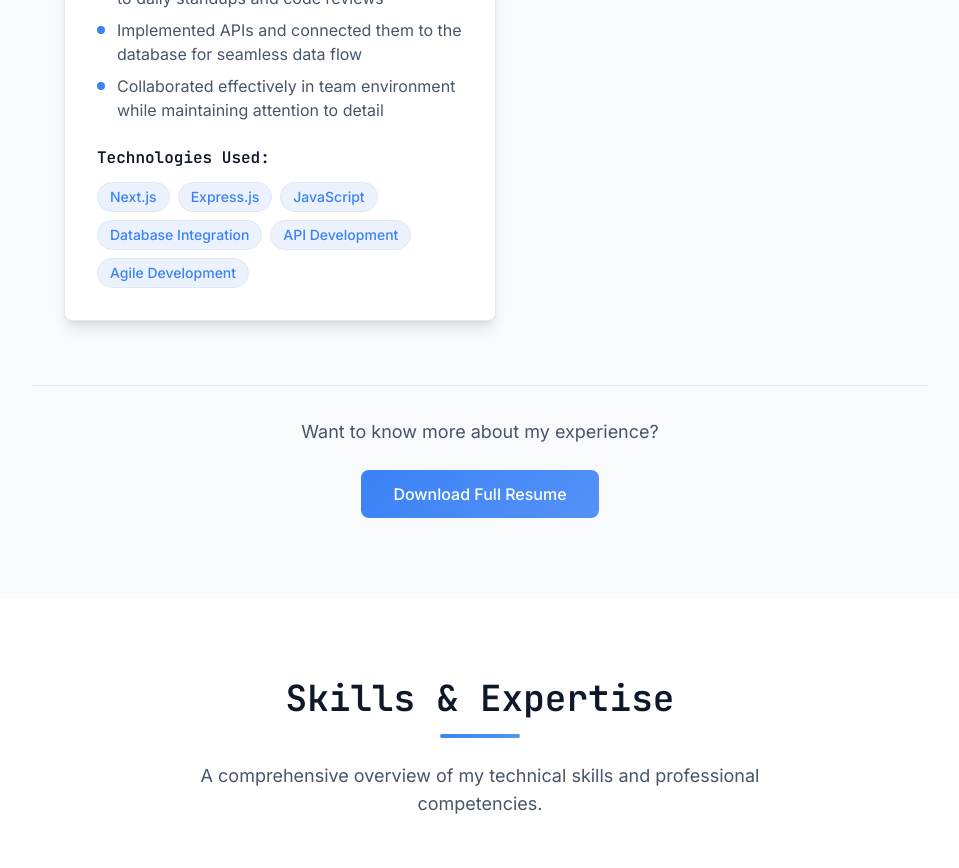
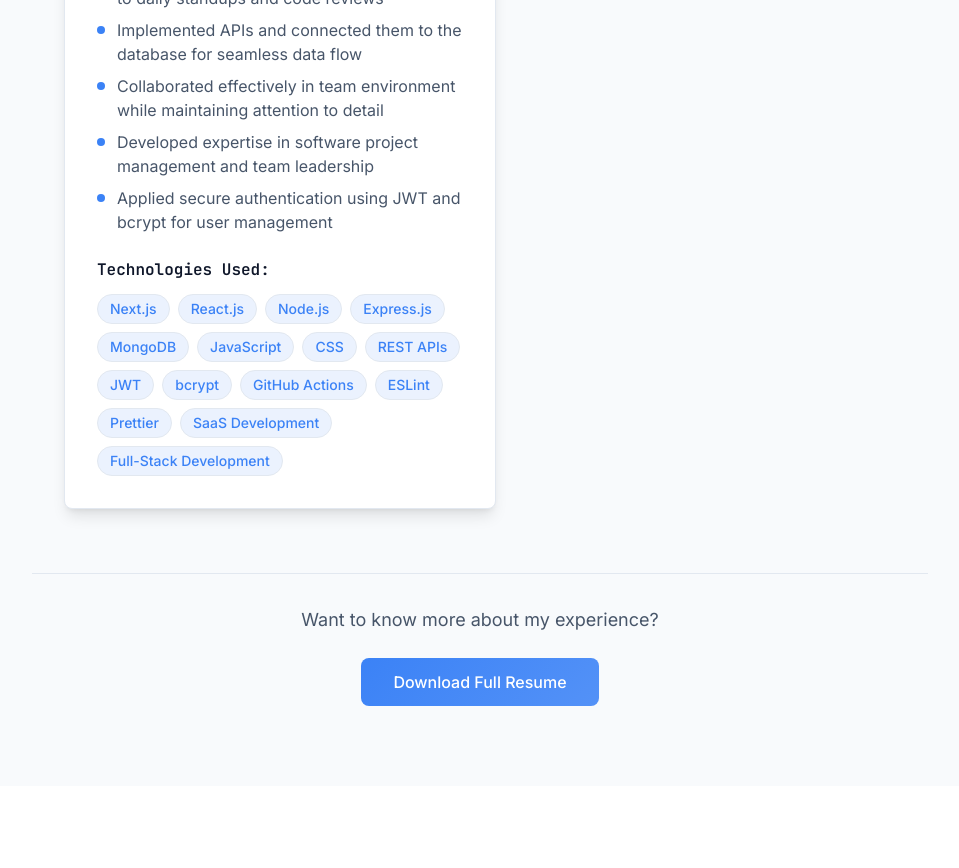
Before and after one commit to YousifAbozid/YousifAbozid.github.io, a React (Vite) app: page / in a window 1280 px wide. Shown: the part 5520-6388 px from the top of the page, without its empty margins (160-1119 px from the left). Built offline with nearby package versions, Linux system fonts and the light colour scheme.

Commit message:
fix: enhance experience details and update technology stack in portfolio

```diff
--- a/src/data/portfolio.ts
+++ b/src/data/portfolio.ts
@@ -171,14 +171,25 @@ export const experiences: Experience[] = [
       'Participated in Agile sprints and contributed to daily standups and code reviews',
       'Implemented APIs and connected them to the database for seamless data flow',
       'Collaborated effectively in team environment while maintaining attention to detail',
+      'Developed expertise in software project management and team leadership',
+      'Applied secure authentication using JWT and bcrypt for user management',
     ],
     technologies: [
       'Next.js',
+      'React.js',
+      'Node.js',
       'Express.js',
+      'MongoDB',
       'JavaScript',
-      'Database Integration',
-      'API Development',
-      'Agile Development',
+      'CSS',
+      'REST APIs',
+      'JWT',
+      'bcrypt',
+      'GitHub Actions',
+      'ESLint',
+      'Prettier',
+      'SaaS Development',
+      'Full-Stack Development',
     ],
   },
 ];
```
